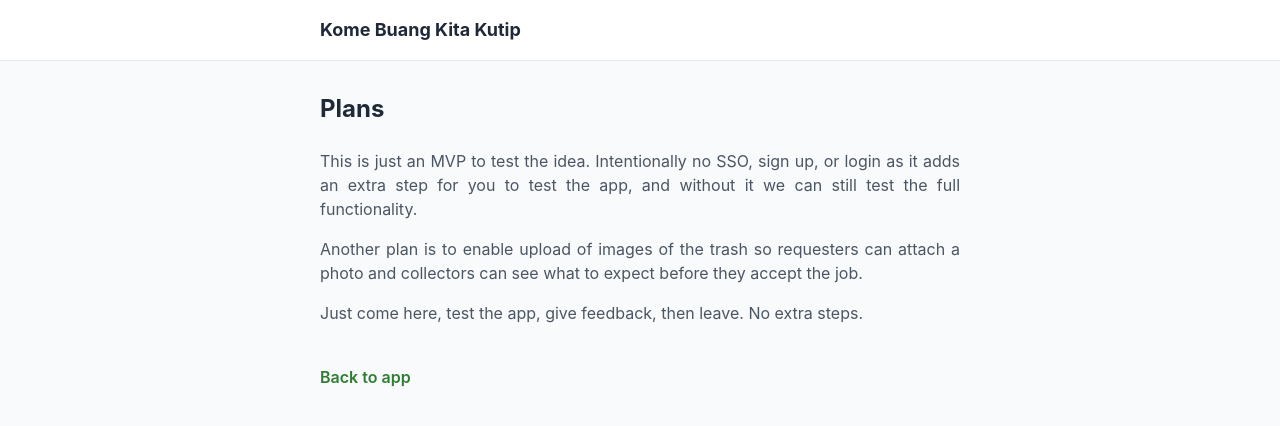
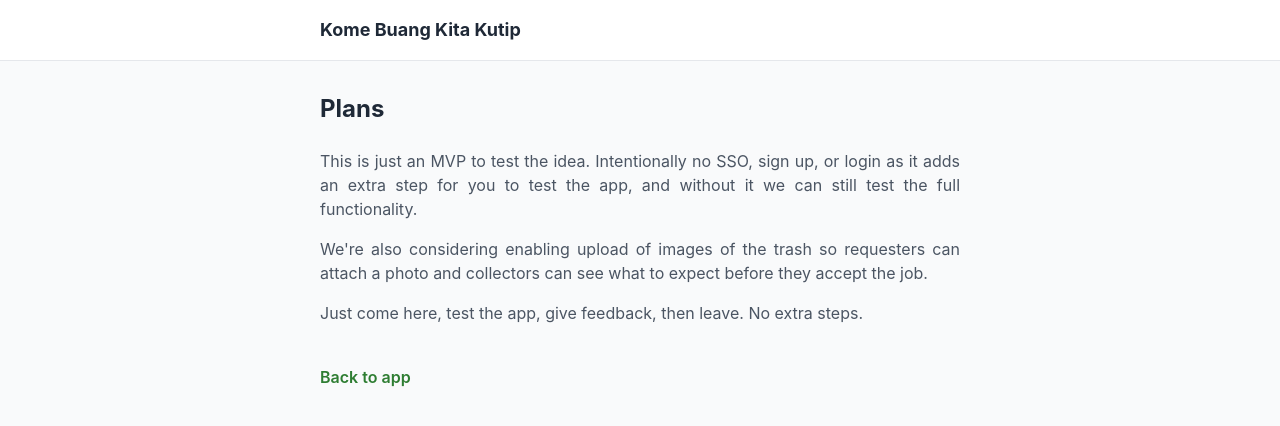
Before and after one commit to ashrafhamil/kutipsampah, a Next.js app: page /plans in a window 1280 px wide. Shown: the top 426 px of the page. Built offline with nearby package versions, Linux system fonts and the light colour scheme.

Commit message:
Plans: rephrase trash image upload line (use other wording)

```diff
--- a/app/plans/page.js
+++ b/app/plans/page.js
@@ -22,7 +22,7 @@ export default function PlansPage() {
           This is just an MVP to test the idea. Intentionally no SSO, sign up, or login as it adds an extra step for you to test the app, and without it we can still test the full functionality.
         </p>
         <p className="text-gray-600 mb-4 text-justify">
-          Another plan is to enable upload of images of the trash so requesters can attach a photo and collectors can see what to expect before they accept the job.
+          We're also considering enabling upload of images of the trash so requesters can attach a photo and collectors can see what to expect before they accept the job.
         </p>
         <p className="text-gray-600 mb-6 text-justify">
           Just come here, test the app, give feedback, then leave. No extra steps.
```
